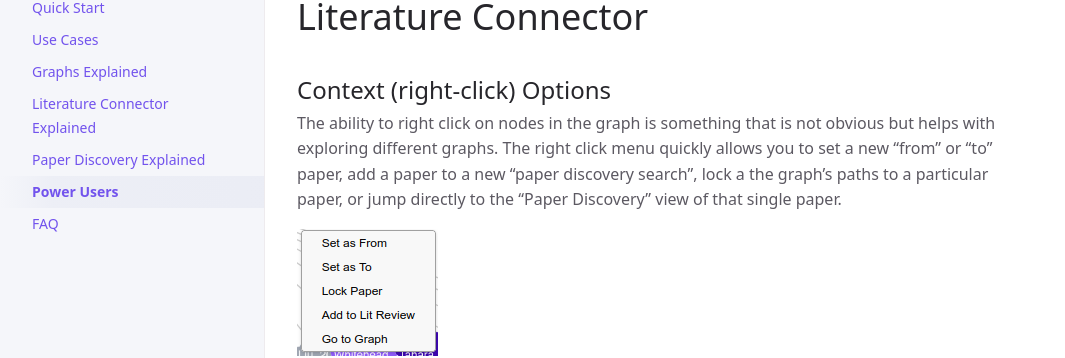
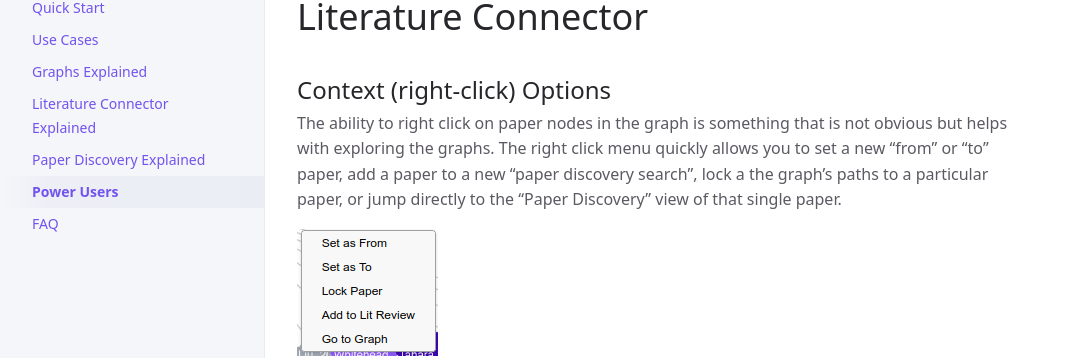
Before and after one commit to inciteful-xyz/inciteful-docs, a Jekyll site: the page built from power-users.md, in a window 1280 px wide and 900 px high, scrolled down 5197 px. Shown: the part 148-506 px from the top of the window, without its empty margins (107-1172 px from the left). Built offline with Jekyll 4.4.1, drawn with Linux system fonts in a browser that asks for light colours.

Commit message:
lit connector updates

```diff
--- a/power-users.md
+++ b/power-users.md
@@ -150,7 +150,7 @@ A table a list of all of the stemmed title terms present in the full text index
 # Literature Connector
 
 ## Context (right-click) Options
-The ability to right click on nodes in the graph is something that is not obvious but helps with exploring different graphs.  The right click menu quickly allows you to set a new "from" or "to" paper, add a paper to a new "paper discovery search", lock a the graph's paths to a particular paper, or jump directly to the "Paper Discovery" view of that single paper.
+The ability to right click on paper nodes in the graph is something that is not obvious but helps with exploring the graphs.  The right click menu quickly allows you to set a new "from" or "to" paper, add a paper to a new "paper discovery search", lock a the graph's paths to a particular paper, or jump directly to the "Paper Discovery" view of that single paper.
 
 ![](assets/images/lc-right-click.png)
 ## Graph Filters
```
